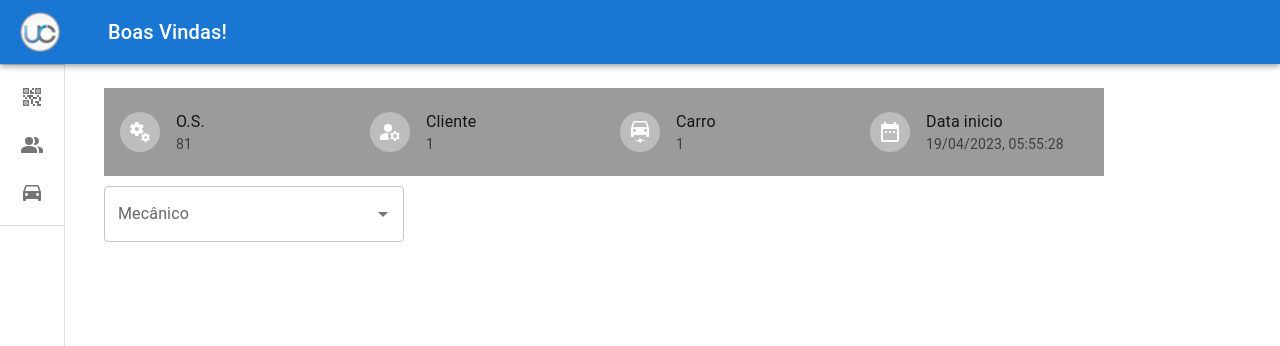
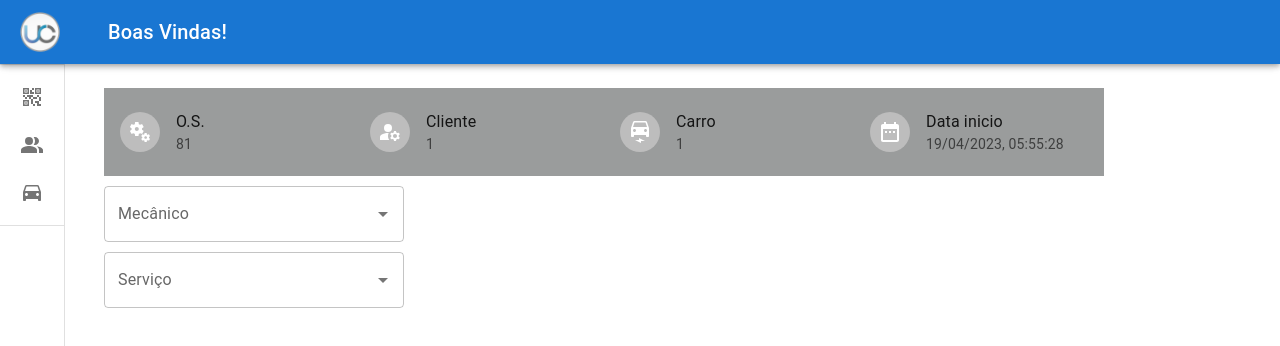
Before and after one commit to m4rcos-dev/Ultracar-service, a React (Create React App) app in the folder app/frontend/: page /start/1/1 in a window 1280 px wide. Shown: the top 346 px of the page. Built offline with nearby package versions, Linux system fonts and the light colour scheme.

Commit message:
:sparkles: feat: add selectService in context

```diff
--- a/app/frontend/src/components/OrderServicesTable/SelectService.js
+++ b/app/frontend/src/components/OrderServicesTable/SelectService.js
@@ -1,15 +1,27 @@
-import { Autocomplete, TextField } from "@mui/material"
+import { TextField } from "@mui/material"
+import { useContext, useState } from "react";
+import { ContextConfig } from "../../context/ContextConfig";
 import { servicesData } from "../../data/ServiceData"
+import { Autocomplete } from "./SelectMechanicStyle";
 
 function SelectService() {
+  const { valueContext } = useContext(ContextConfig);
+  const openMenu = valueContext.openMenu;
+  const [service, setService] = useState('');
+  console.log(service);
+
+  const handelService = (event) => {
+    setService(event.target.textContent);
+  }
+
   return (
     <Autocomplete
       disablePortal
-      // onChange={(e) => handelMechanic(e)}
+      onChange={(e) => handelService(e)}
       id="combo-box-demo"
       options={servicesData}
-      // sx={{ marginLeft: openMenu ? 30 : 10 }}
-      renderInput={(params) => <TextField {...params} label="Mecânico" />}
+      sx={{ marginLeft: openMenu ? 30 : 10 }}
+      renderInput={(params) => <TextField {...params} label="Serviço" />}
     />
   )
 }
--- a/app/frontend/src/data/ServiceData.js
+++ b/app/frontend/src/data/ServiceData.js
@@ -1,14 +1,14 @@
 export const servicesData = [
   {
-    service: 'teste',
+    label: 'teste',
     cost: 30,
   },
   {
-    service: 't4',
+    label: 't4',
     cost: 320,
   },
   {
-    service: 'tes4ffte',
+    label: 'tes4ffte',
     cost: 120,
   },
 ]
--- a/app/frontend/src/pages/StartOs.js
+++ b/app/frontend/src/pages/StartOs.js
@@ -3,6 +3,7 @@ import { useContext, useEffect } from "react";
 import { useParams } from "react-router-dom";
 import OrderServicesHeader from "../components/OrderServicesTable/OrderServicesHeader";
 import SelectMechanic from "../components/OrderServicesTable/SelectMechanic";
+import SelectService from "../components/OrderServicesTable/SelectService";
 import { ContextData } from "../context/ContextData";
 
 function StartOs() {
@@ -23,6 +24,7 @@ function StartOs() {
     <Box>
       <OrderServicesHeader />
       <SelectMechanic />
+      <SelectService />
     </Box>
   )
 }
```
